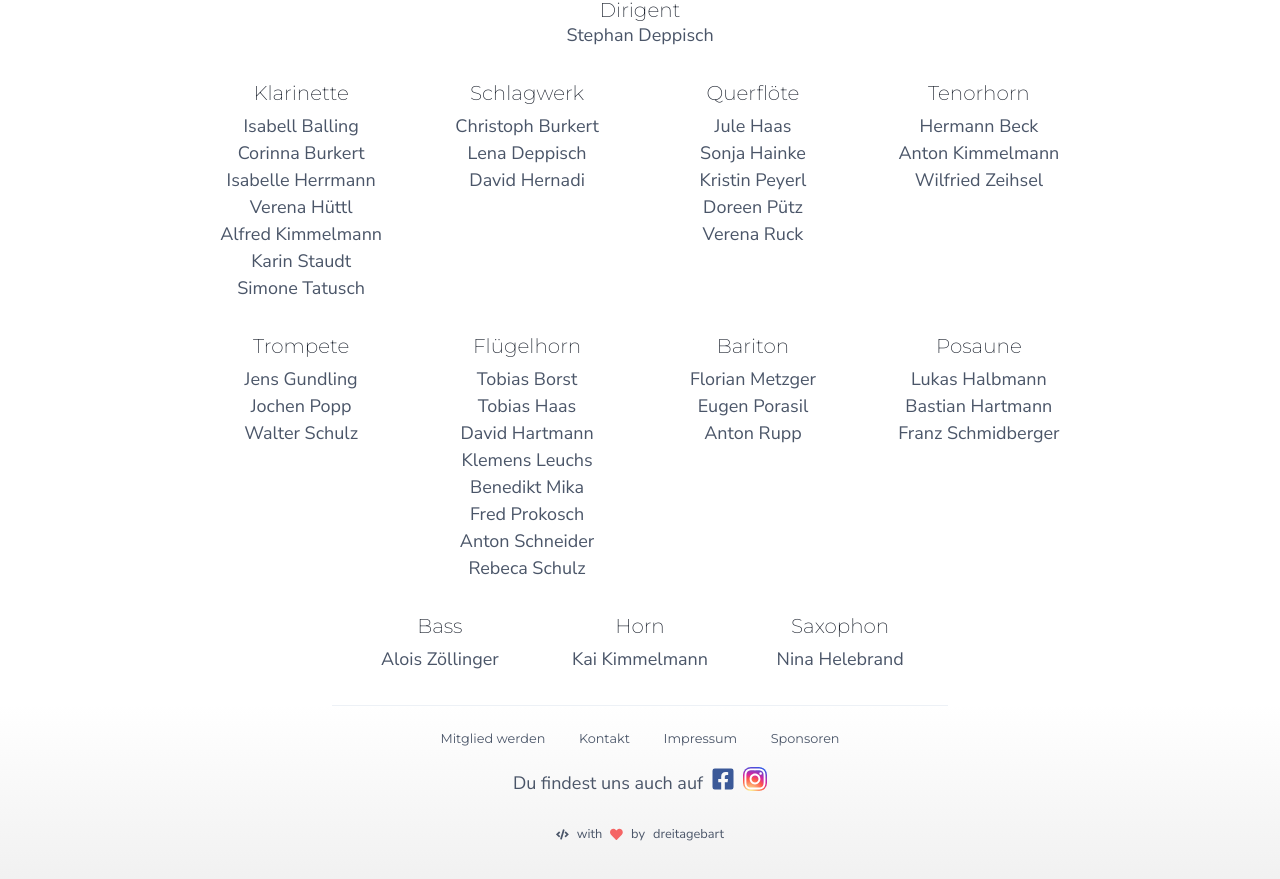
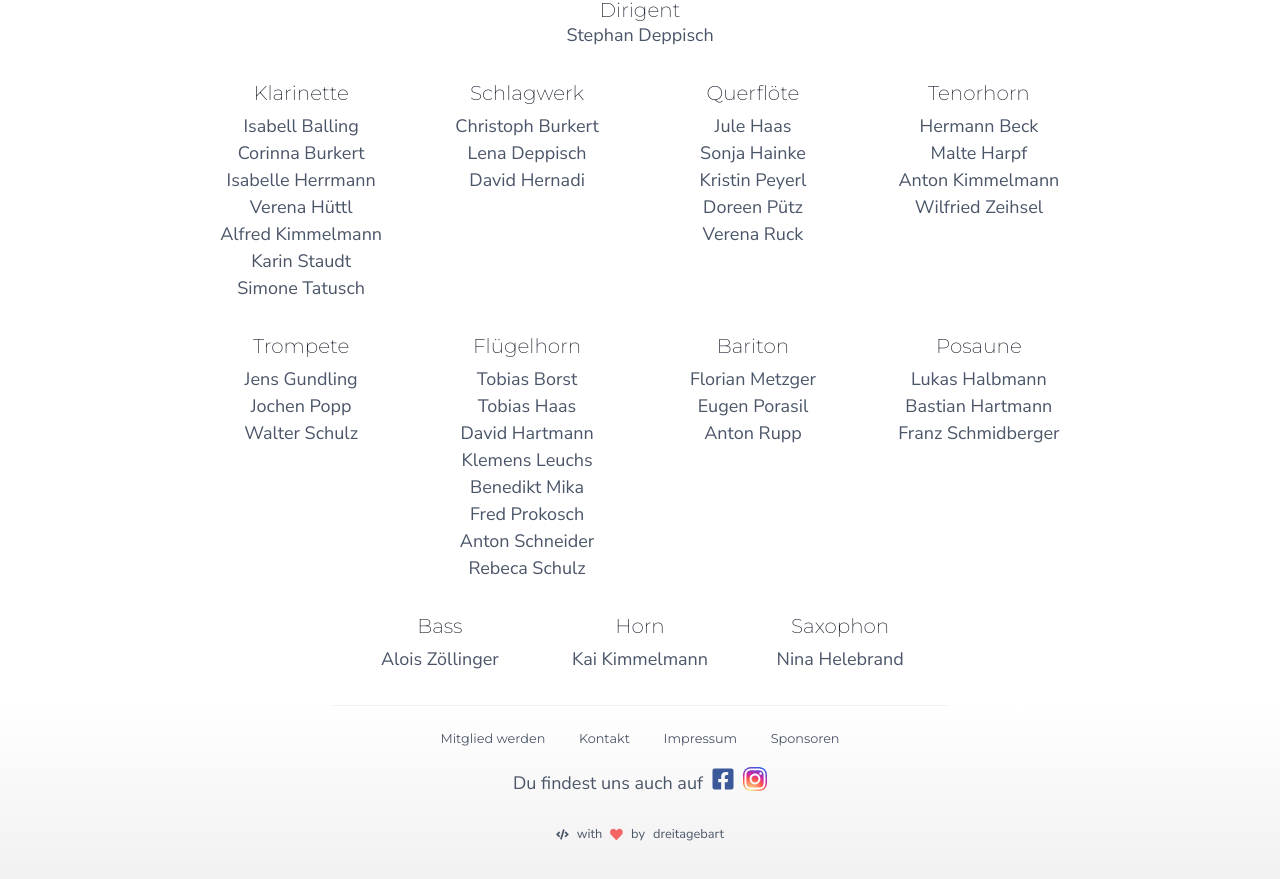
Before and after one commit to dreitagebart/musikkapelle-markelsheim-v2, a Next.js app: page /club/band in a window 1280 px wide. Shown: the part 1079-1958 px from the top of the page. Built offline with nearby package versions, Linux system fonts and the light colour scheme.

Commit message:
band member change

```diff
--- a/src/pages/club/band.tsx
+++ b/src/pages/club/band.tsx
@@ -88,6 +88,7 @@ const Page: NextPageExtended = () => {
 							</Heading>
 							<List>
 								<ListItem>Hermann Beck</ListItem>
+								<ListItem>Malte Harpf</ListItem>
 								{/* <ListItem>Stefan Büchold</ListItem> */}
 								<ListItem>Anton Kimmelmann</ListItem>
 								<ListItem>Wilfried Zeihsel</ListItem>
```
